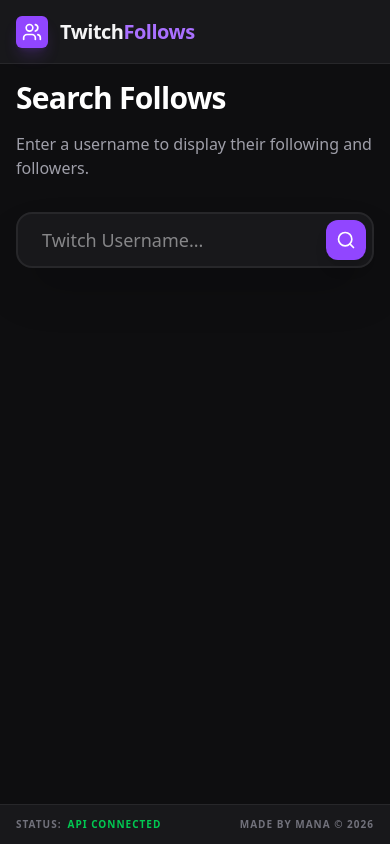
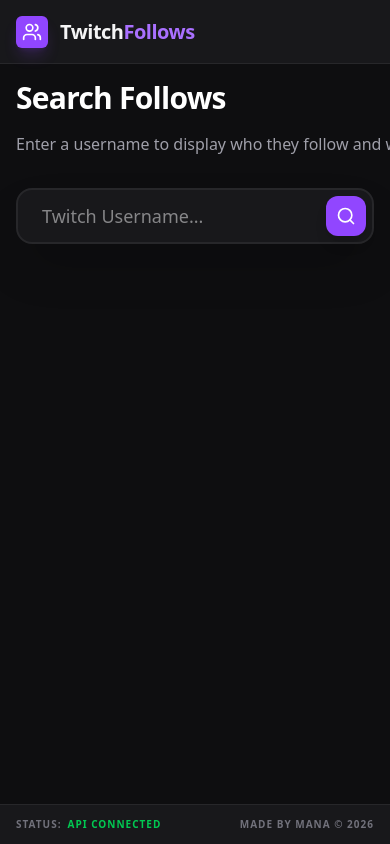
Before and after one commit to MadeByMana/Twitch-Follows, a React (Vite) app: page / in a window 390 px wide. Built offline with nearby package versions, Linux system fonts and the light colour scheme.

Commit message:
feat: Improve proxy error handling and UI text
Updates the Netlify function to log the operation name and provide more detailed error responses. Also refines UI text for clarity and adjusts styling for input fields and hero section. The Twitch API User-Agent header is updated.

```diff
--- a/index.html
+++ b/index.html
@@ -3,7 +3,7 @@
   <head>
     <meta charset="UTF-8" />
     <meta name="viewport" content="width=device-width, initial-scale=1.0" />
-    <title>Twitch Follows</title>
+    <title>TwitchFollows</title>
   </head>
   <body>
     <div id="root"></div>
--- a/src/App.tsx
+++ b/src/App.tsx
@@ -251,12 +251,12 @@
 
       {/* Hero / Search Section */}
       <main className="flex-1 flex flex-col p-4 md:p-8 gap-8 max-w-7xl mx-auto w-full">
-        <div className="flex flex-col gap-4 max-w-md w-full">
+        <div className="flex flex-col gap-4 w-full">
           <h1 className="text-3xl md:text-4xl font-bold tracking-tight text-white">Search Follows</h1>
-          <p className="text-zinc-400 text-base">
-            Enter a username to display their following and followers.
+          <p className="text-zinc-400 text-base whitespace-nowrap">
+            Enter a username to display who they follow and who follows them.
           </p>
-          <form onSubmit={handleSearch} className="relative group mt-4 h-14 md:h-16">
+          <form onSubmit={handleSearch} className="relative group mt-4 h-14 md:h-16 max-w-md">
             <input
               id="username-input"
               type="text"
```
Also changed, not shown: 2 other files (tests, documents, lock files or other folders).
